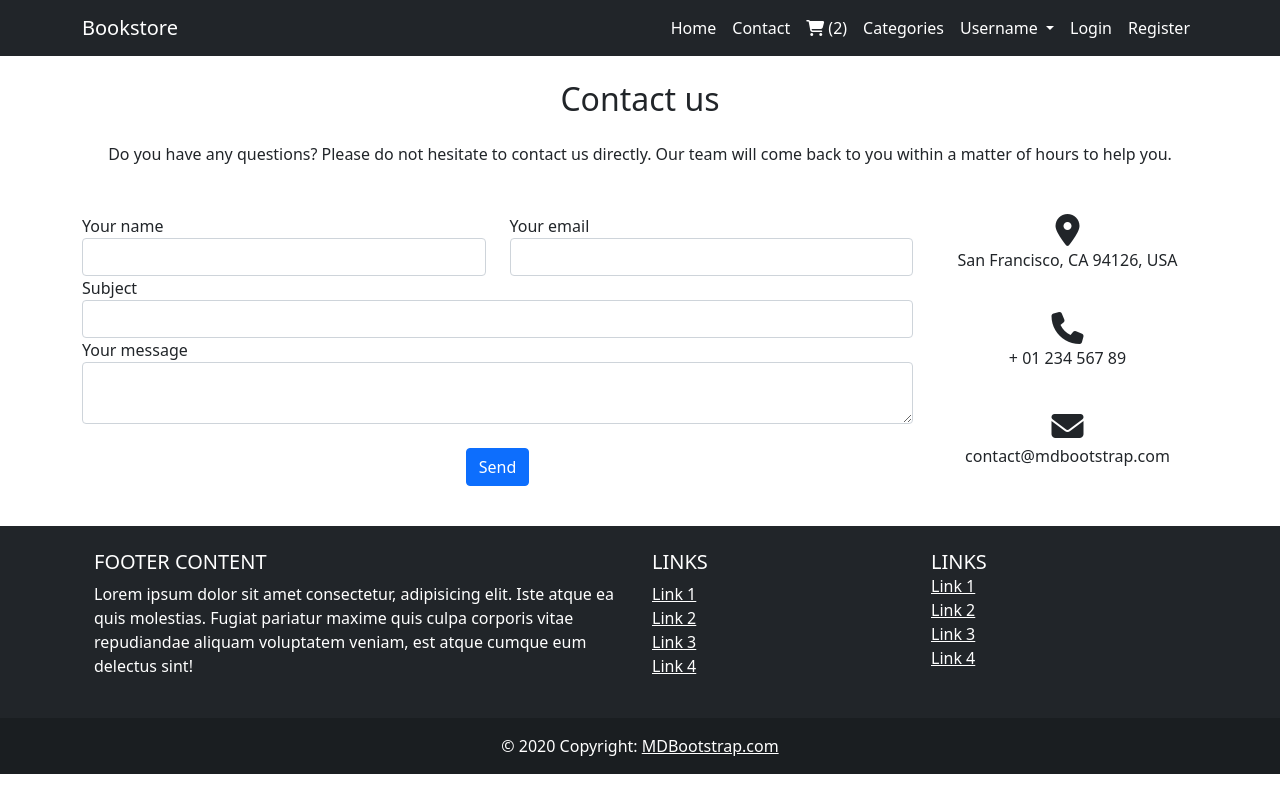
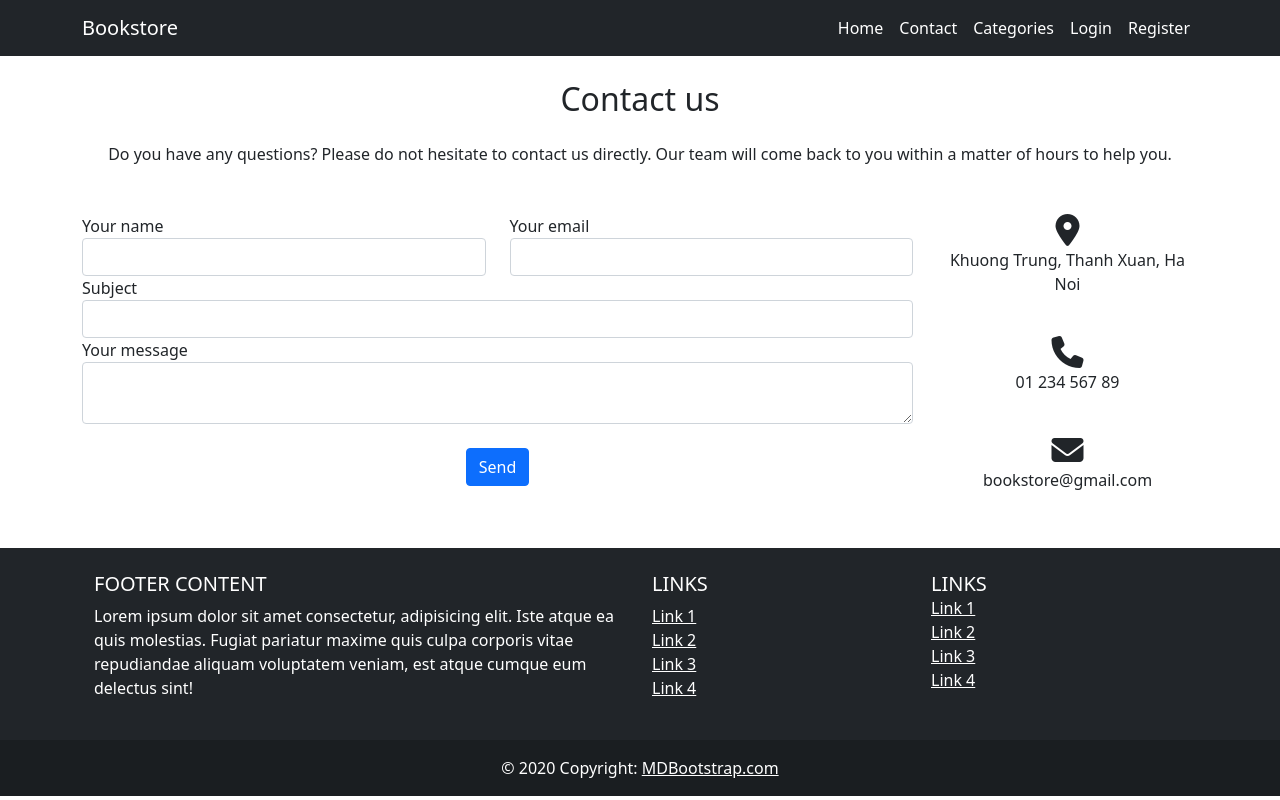
Before and after one commit to DannyP4/Ecommerce-BookStore, a PHP site: page /bookstore/contact.php in a window 1280 px wide. Run offline with PHP 8.4, Linux system fonts and the light colour scheme; some libraries are stand-ins or nearby versions.

Commit message:
refactoring a little bit

```diff
--- a/contact.php
+++ b/contact.php
@@ -1,65 +1,6 @@
-<!doctype html>
-<html lang="en">
-  <head>
-    <!-- Required meta tags -->
-    <meta charset="utf-8">
-    <meta name="viewport" content="width=device-width, initial-scale=1">
+<?php require "includes/header.php"; ?>
+<?php require "config/config.php"; ?>
 
-    <!-- Bootstrap CSS -->
-    <link href="https://cdn.jsdelivr.net/npm/bootstrap@5.0.2/dist/css/bootstrap.min.css" rel="stylesheet" integrity="sha384-EVSTQN3/azprG1Anm3QDgpJLIm9Nao0Yz1ztcQTwFspd3yD65VohhpuuCOmLASjC" crossorigin="anonymous">
-    <script src="https://kit.fontawesome.com/5c5946fe44.js" crossorigin="anonymous"></script>
-    <title>Bookstore</title>
-  </head>
-  <body>
-
-    <nav class="navbar navbar-expand-lg navbar-light bg-dark" >
-    <div class="container" style="margin-top: none">
-        <a class="navbar-brand  text-white" href="#">Bookstore</a>
-        <button class="navbar-toggler" type="button" data-bs-toggle="collapse" data-bs-target="#navbarSupportedContent" aria-controls="navbarSupportedContent" aria-expanded="false" aria-label="Toggle navigation">
-        <span class="navbar-toggler-icon"></span>
-        </button>
-        <div class="collapse navbar-collapse" id="navbarSupportedContent">
-        <!-- <form class="d-flex">
-            <input class="form-control me-2" type="search" placeholder="Search" aria-label="Search">
-            <button class="btn btn-outline-success" type="submit">Search</button>
-        </form> -->
-        <ul class="navbar-nav ms-auto mb-2 mb-lg-0">
-            <li class="nav-item">
-            <a class="nav-link active  text-white" aria-current="page" href="#">Home</a>
-            </li>
-            <li class="nav-item ">
-            <a class="nav-link  text-white" href="http://localhost/bookstore/contact.php">Contact</a>
-            </li>
-            <li class="nav-item">
-            <a class="nav-link active  text-white" aria-current="page" href="http://localhost/bookstore/shopping/cart.php"><i class="fas fa-shopping-cart"></i> (2)</a>
-            </li>
-            <li class="nav-item">
-            <a class="nav-link active  text-white" aria-current="page" href="http://localhost/bookstore/categories/index.php">Categories</a>
-            </li>
-            <li class="nav-item dropdown">
-            <a class="nav-link dropdown-toggle  text-white" href="#" id="navbarDropdown" role="button" data-bs-toggle="dropdown" aria-expanded="false">
-                Username
-            </a>
-            <ul class="dropdown-menu" aria-labelledby="navbarDropdown">
-                <li><a class="dropdown-item" href="#">Action</a></li>
-                <li><a class="dropdown-item" href="#">Another action</a></li>
-                <li><hr class="dropdown-divider"></li>
-                <li><a class="dropdown-item" href="#">Something else here</a></li>
-            </ul>
-            </li>
-            <li class="nav-item">
-                <a class="nav-link  text-white" href="#">Login</a>
-            </li>
-            <li class="nav-item">
-                <a class="nav-link  text-white" href="#">Register</a>
-            </li>
-        </ul>
-
-        </div>
-    </div>
-    </nav>
-
-    <div class="container">
         <section class="mb-4">
 
     <!--Section heading-->
@@ -141,15 +82,15 @@
         <div class="col-md-3 text-center">
             <ul class="list-unstyled mb-0">
                 <li><i class="fas fa-map-marker-alt fa-2x"></i>
-                    <p>San Francisco, CA 94126, USA</p>
+                    <p>Khuong Trung, Thanh Xuan, Ha Noi</p>
                 </li>
 
                 <li><i class="fas fa-phone mt-4 fa-2x"></i>
-                    <p>+ 01 234 567 89</p>
+                    <p>01 234 567 89</p>
                 </li>
 
                 <li><i class="fas fa-envelope mt-4 fa-2x"></i>
-                    <p>contact@mdbootstrap.com</p>
+                    <p>bookstore@gmail.com</p>
                 </li>
             </ul>
         </div>
@@ -158,80 +99,4 @@
     </div>
 
 </section>
-</div>
-
-        <footer class="bg-dark text-white text-center text-lg-start" style="margin-top: 40px">
-        <!-- Grid container -->
-        <div class="container p-4">
-            <!--Grid row-->
-            <div class="row">
-            <!--Grid column-->
-            <div class="col-lg-6 col-md-12 mb-4 mb-md-0">
-                <h5 class="text-uppercase">Footer Content</h5>
-
-                <p>
-                Lorem ipsum dolor sit amet consectetur, adipisicing elit. Iste atque ea quis
-                molestias. Fugiat pariatur maxime quis culpa corporis vitae repudiandae aliquam
-                voluptatem veniam, est atque cumque eum delectus sint!
-                </p>
-            </div>
-            <!--Grid column-->
-
-            <!--Grid column-->
-            <div class="col-lg-3 col-md-6 mb-4 mb-md-0">
-                <h5 class="text-uppercase">Links</h5>
-
-                <ul class="list-unstyled mb-0">
-                <li>
-                    <a href="#!" class="text-white">Link 1</a>
-                </li>
-                <li>
-                    <a href="#!" class="text-white">Link 2</a>
-                </li>
-                <li>
-                    <a href="#!" class="text-white">Link 3</a>
-                </li>
-                <li>
-                    <a href="#!" class="text-white">Link 4</a>
-                </li>
-                </ul>
-            </div>
-            <!--Grid column-->
-
-            <!--Grid column-->
-            <div class="col-lg-3 col-md-6 mb-4 mb-md-0">
-                <h5 class="text-uppercase mb-0">Links</h5>
-
-                <ul class="list-unstyled">
-                <li>
-                    <a href="#!" class="text-white">Link 1</a>
-                </li>
-                <li>
-                    <a href="#!" class="text-white">Link 2</a>
-                </li>
-                <li>
-                    <a href="#!" class="text-white">Link 3</a>
-                </li>
-                <li>
-                    <a href="#!" class="text-white">Link 4</a>
-                </li>
-                </ul>
-            </div>
-            <!--Grid column-->
-            </div>
-            <!--Grid row-->
-        </div>
-        <!-- Grid container -->
-
-        <!-- Copyright -->
-        <div class="text-center p-3" style="background-color: rgba(0, 0, 0, 0.2);">
-            © 2020 Copyright:
-            <a class="text-white" href="https://mdbootstrap.com/">MDBootstrap.com</a>
-        </div>
-        <!-- Copyright -->
-        </footer>
-        <script src="https://cdn.jsdelivr.net/npm/@popperjs/core@2.9.2/dist/umd/popper.min.js" integrity="" crossorigin="anonymous"></script>
-        <script src="https://cdn.jsdelivr.net/npm/bootstrap@5.0.2/dist/js/bootstrap.min.js" integrity="" crossorigin="anonymous"></script>
-  </body>
-
-</html>
+<?php require "includes/footer.php"; ?>
```
Also changed, not shown: download.php (+11 -5 lines), 1 other file.
